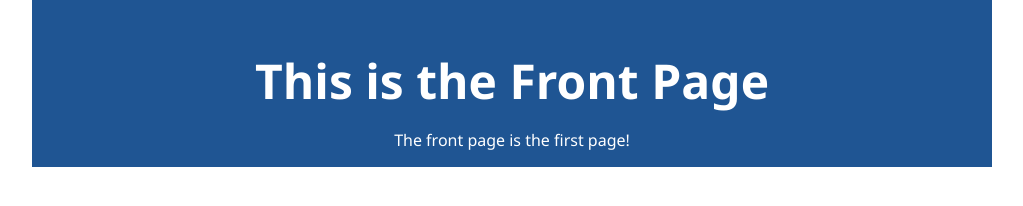
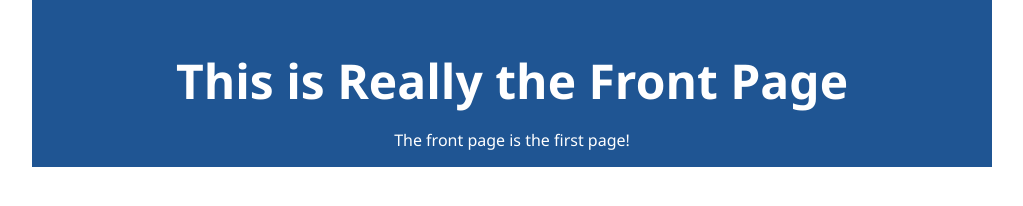
Before and after one commit to loubunk/forTesting, a plain HTML site: page front_page/index.html in a window 1280 px wide. Shown: the whole page, without its empty margins (128-1151 px from the left). Drawn offline with Linux system fonts and the light colour scheme.

Commit message:
add really to title

```diff
--- a/front_page/index.html
+++ b/front_page/index.html
@@ -19,7 +19,7 @@
 
 	<div class="frame">
 		<div class="titleCont">
-			<h1 class="largeText">This is the Front Page</h1>
+			<h1 class="largeText">This is Really the Front Page</h1>
 		</div>
 
 		<div class="textCont">
```
